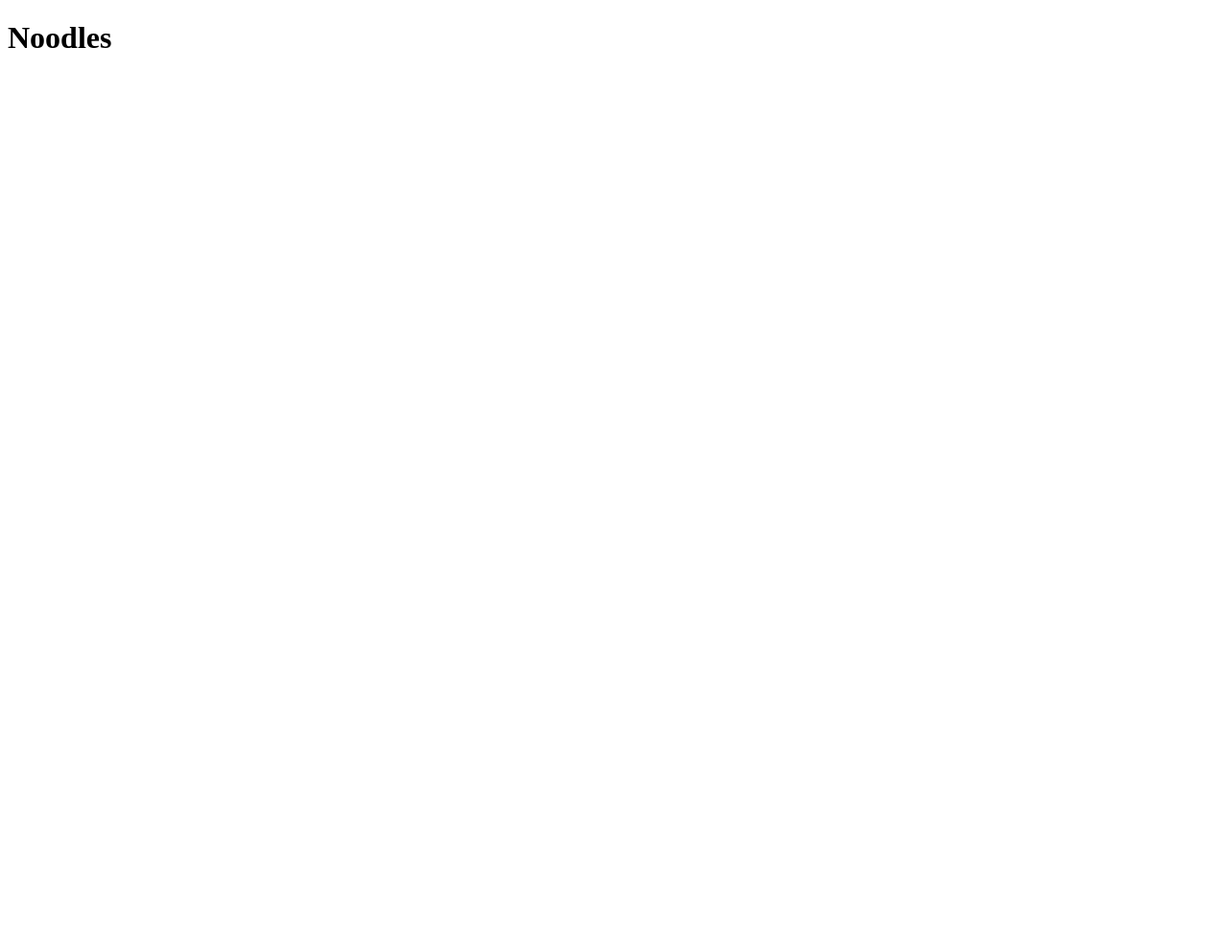
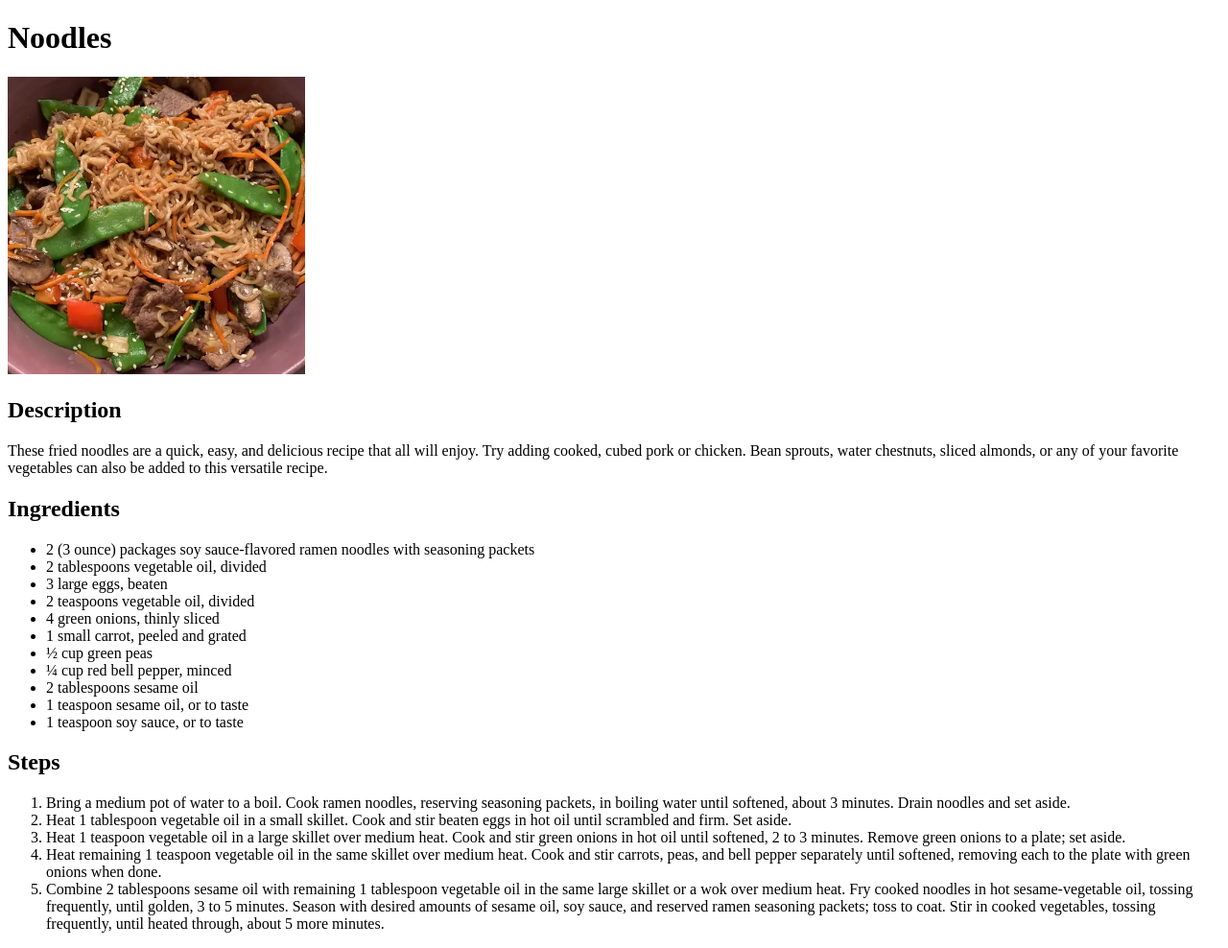
Before and after one commit to reneeqytan/odin-recipes, a plain HTML site: page noodles.html in a window 1280 px wide. Shown: the whole page at 96% size. Before the commit the page ends 800 px from the top, so only its background shows below. Drawn offline with Linux system fonts and the light colour scheme.

Commit message:
Added content for the noodles recipe

```diff
--- a/noodles.html
+++ b/noodles.html
@@ -7,5 +7,30 @@
 </head>
 <body>
     <h1>Noodles</h1>
-</body>
+    <img src="/images/friednoodles.webp" height="310">
+    <h2>Description</h2>
+        <p>These fried noodles are a quick, easy, and delicious recipe that all will enjoy. Try adding cooked, cubed pork or chicken. Bean sprouts, water chestnuts, sliced almonds, or any of your favorite vegetables can also be added to this versatile recipe.</p>
+    <h2>Ingredients</h2>
+        <ul>
+            <li>2 (3 ounce) packages soy sauce-flavored ramen noodles with seasoning packets</li>
+            <li>2 tablespoons vegetable oil, divided</li>
+            <li>3 large eggs, beaten</li>
+            <li>2 teaspoons vegetable oil, divided</li>
+            <li>4 green onions, thinly sliced</li>
+            <li>1 small carrot, peeled and grated</li>
+            <li>½ cup green peas</li>
+            <li>¼ cup red bell pepper, minced</li>
+            <li>2 tablespoons sesame oil</li>
+            <li>1 teaspoon sesame oil, or to taste</li>
+            <li>1 teaspoon soy sauce, or to taste</li>
+        </ul>
+        <h2>Steps</h2>
+            <ol>
+                <li>Bring a medium pot of water to a boil. Cook ramen noodles, reserving seasoning packets, in boiling water until softened, about 3 minutes. Drain noodles and set aside.</li>
+                <li>Heat 1 tablespoon vegetable oil in a small skillet. Cook and stir beaten eggs in hot oil until scrambled and firm. Set aside.</li>
+                <li>Heat 1 teaspoon vegetable oil in a large skillet over medium heat. Cook and stir green onions in hot oil until softened, 2 to 3 minutes. Remove green onions to a plate; set aside.</li>
+                <li>Heat remaining 1 teaspoon vegetable oil in the same skillet over medium heat. Cook and stir carrots, peas, and bell pepper separately until softened, removing each to the plate with green onions when done.</li>
+                <li>Combine 2 tablespoons sesame oil with remaining 1 tablespoon vegetable oil in the same large skillet or a wok over medium heat. Fry cooked noodles in hot sesame-vegetable oil, tossing frequently, until golden, 3 to 5 minutes. Season with desired amounts of sesame oil, soy sauce, and reserved ramen seasoning packets; toss to coat. Stir in cooked vegetables, tossing frequently, until heated through, about 5 more minutes.</li>
+            </ol>
+    </body>
 </html>
```
Also changed, not shown: images/friednoodles.webp (added).
